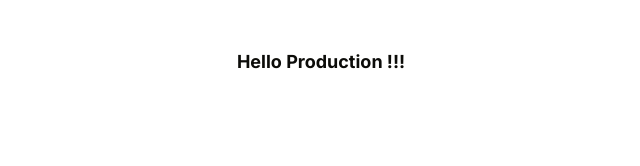
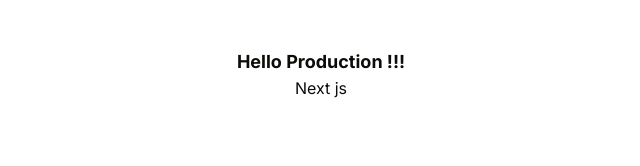
Before and after one commit to rimyakter/RentNest-frontend, a Next.js app: page / in a window 1280 px wide. Shown: the top 166 px of the page, without its empty margins (319-959 px from the left). Built offline with nearby package versions, Linux system fonts and the light colour scheme.

Commit message:
Add greeting message to Home component

```diff
--- a/app/page.tsx
+++ b/app/page.tsx
@@ -1,9 +1,10 @@
-import { Input } from "@/components/ui/input";
+
 
 export default function Home() {
   return (
     <div>
       <p className="text-lg font-bold text-center pt-12">Hello Production !!!</p>
+      <p className="text-center">Next js</p>
     </div>
   );
 }
```
